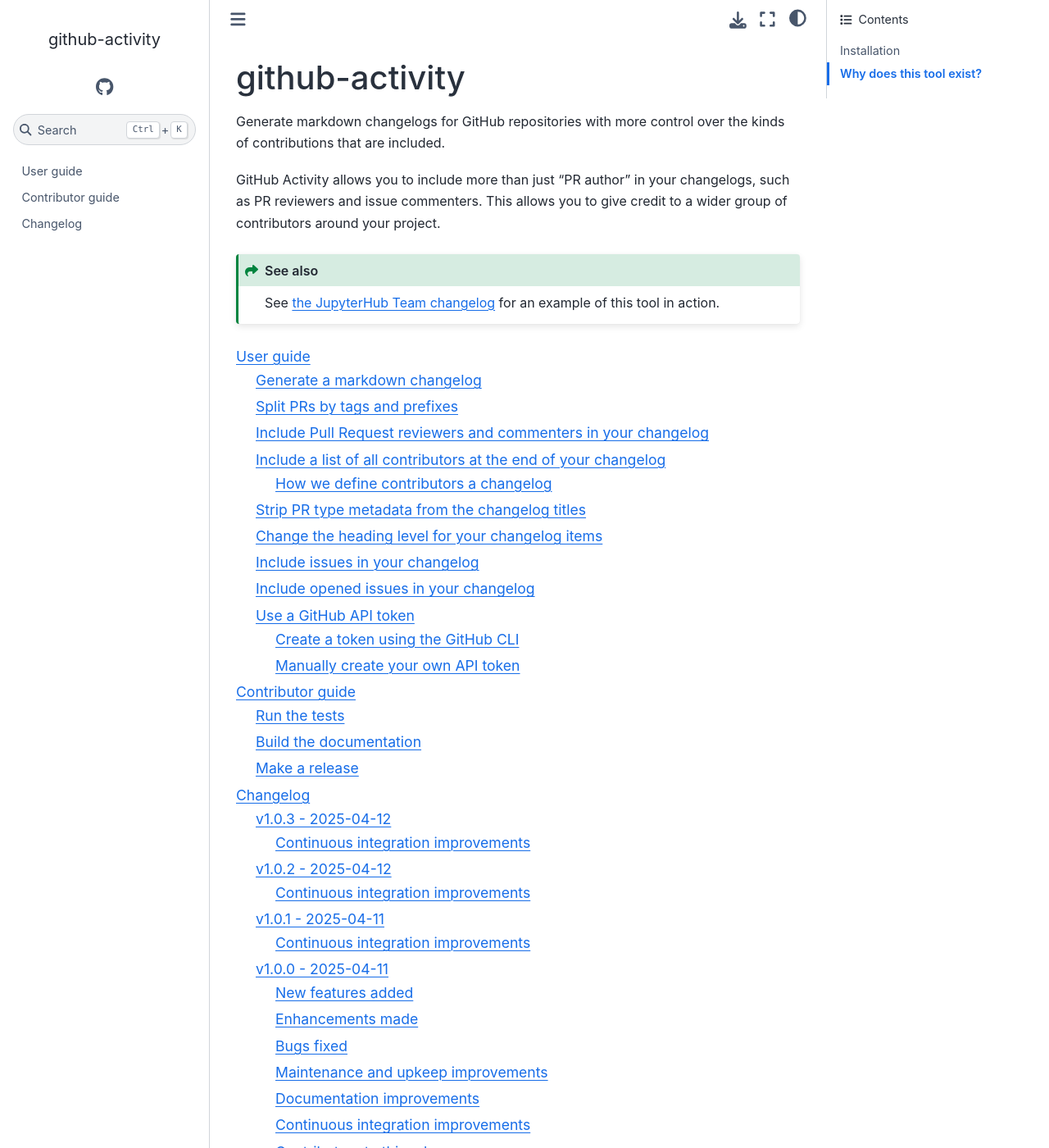
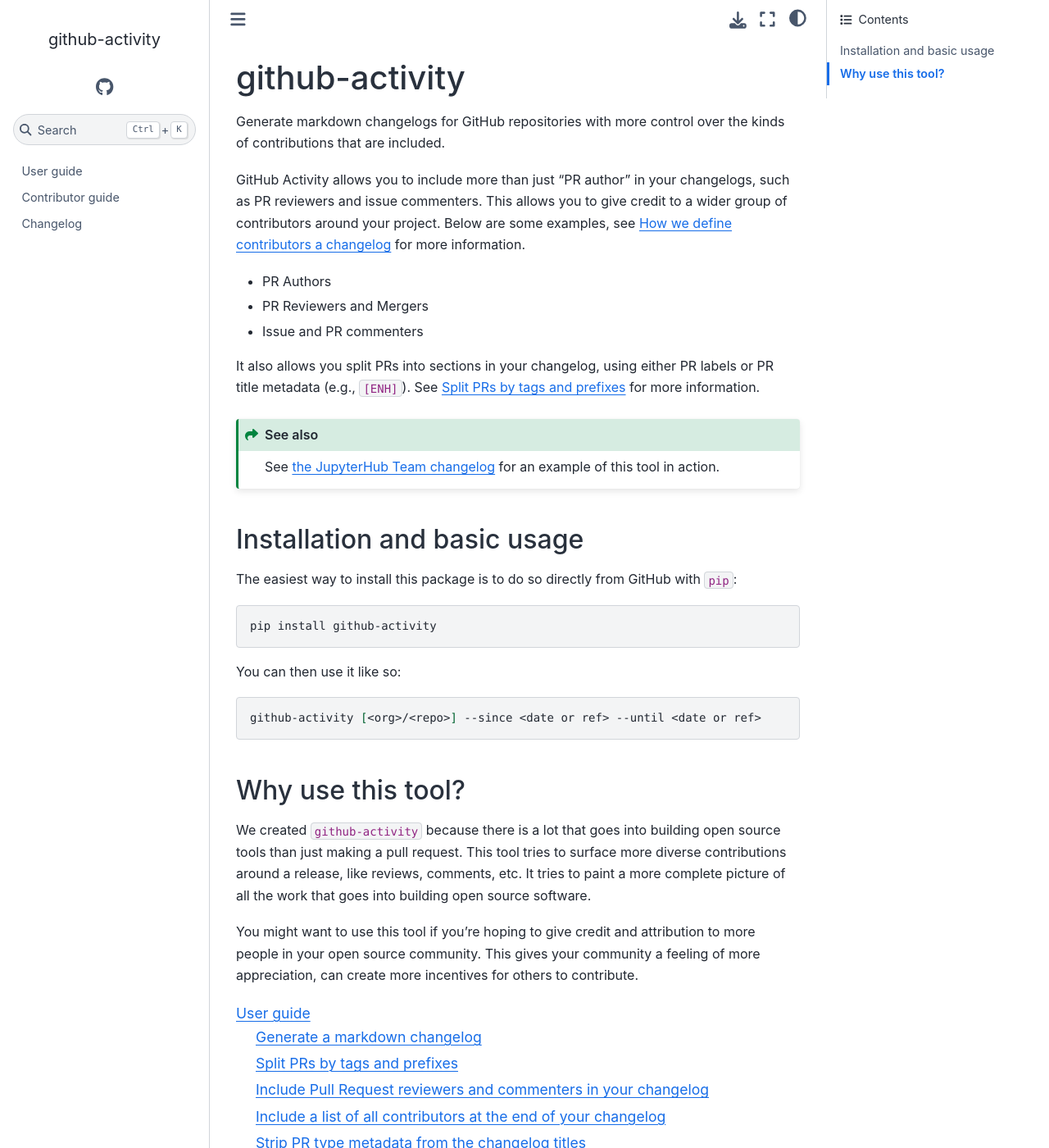
Before and after one commit to executablebooks/github-activity, a Sphinx documentation site: the page built from docs/index.md, in a window 1280 px wide and 1400 px high. Shown: the whole window at 82% size. Built offline with Sphinx 7.4.7 and the Sphinx Book theme 1.1.4, drawn with Linux system fonts in a browser that asks for light colours; some of the changed text lies outside the part shown.

Commit message:
Add more cross-refs

````diff
--- a/docs/index.md
+++ b/docs/index.md
@@ -2,28 +2,41 @@
 
 Generate markdown changelogs for GitHub repositories with more control over the kinds of contributions that are included.
 
-GitHub Activity allows you to include more than just "PR author" in your changelogs, such as PR reviewers and issue commenters. This allows you to give credit to a wider group of contributors around your project.
+GitHub Activity allows you to include more than just "PR author" in your changelogs, such as PR reviewers and issue commenters. This allows you to give credit to a wider group of contributors around your project. Below are some examples, see [](#how-does-this-tool-define-contributions-in-the-reports) for more information.
+
+- PR Authors
+- PR Reviewers and Mergers
+- Issue and PR commenters
+
+It also allows you split PRs into sections in your changelog, using either PR labels or PR title metadata (e.g., `[ENH]`). See [](#prefixes-and-tags) for more information.
 
 ```{seealso}
 See [the JupyterHub Team changelog](https://github.com/jupyterhub/jupyterhub/blob/5.3.0/docs/source/reference/changelog.md) for an example of this tool in action.
 ```
 
+## Installation and basic usage
+
+The easiest way to install this package is to do so directly from GitHub with `pip`:
+
+```bash
+pip install github-activity
+```
+
+You can then use it like so:
+
+```bash
+github-activity [<org>/<repo>] --since <date or ref> --until <date or ref>
+```
+
+## Why use this tool?
+
+We created `github-activity` because there is a lot that goes into building open source tools than just making a pull request. This tool tries to surface more diverse contributions around a release, like reviews, comments, etc. It tries to paint a more complete picture of all the work that goes into building open source software.
+
+You might want to use this tool if you're hoping to give credit and attribution to more people in your open source community. This gives your community a feeling of more appreciation, can create more incentives for others to contribute.
+
 ```{toctree}
+:maxdepth: 2
 use
 contribute
 changelog
 ```
-
-## Installation
-
-The easiest way to install this package is to do so directly from GitHub with `pip`:
-
-```
-pip install github-activity
-```
-
-## Why does this tool exist?
-
-We created `github-activity` because there is a lot that goes into building open source tools than just making a pull request. This tool tries to surface more diverse contributions around a release, like reviews, comments, etc. It tries to paint a more complete picture of all the work that goes into building open source software.
-
-You might want to use this tool if you're hoping to give credit and attribution to more people in your open source community. This gives your community a feeling of more appreciation, can create more incentives for others to contribute.
````
Also changed, not shown: README.md (+7 -12 lines).
